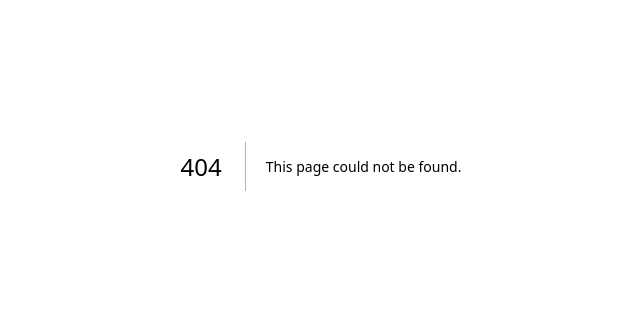
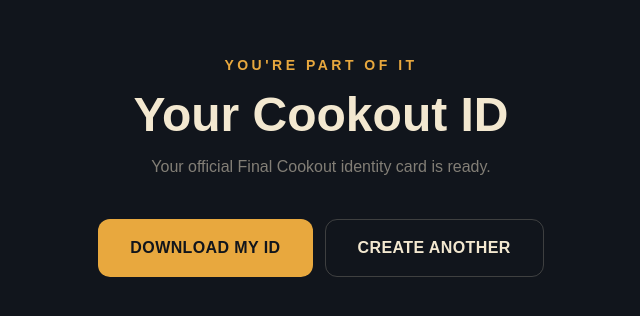
Before and after one commit to DavidUwak/final-cookout, a Next.js app: page /id/preview in a window 1280 px wide. Before the commit this address had no page. Shown: the part 234-550 px from the top of the page, without its empty margins (319-959 px from the left). Built offline with nearby package versions, Linux system fonts and the light colour scheme.

Commit message:
Create preview page

```diff
--- /dev/null
+++ b/app/id/preview/page.tsx
@@ -0,0 +1,68 @@
+'use client';
+
+export default function IDPreviewPage() {
+  return (
+    <main className="min-h-screen bg-cookout-navy text-cookout-cream">
+
+      <section className="mx-auto flex min-h-screen max-w-6xl flex-col items-center justify-center px-6 py-16">
+
+        <p className="text-sm font-semibold uppercase tracking-[0.25em] text-cookout-gold">
+          You're part of it
+        </p>
+
+        <h1 className="mt-4 text-center text-4xl font-bold sm:text-5xl">
+          Your Cookout ID
+        </h1>
+
+        <p className="mt-4 max-w-md text-center text-cookout-cream/50">
+          Your official Final Cookout identity card is ready.
+        </p>
+
+        {/* CARD WILL GO HERE */}
+
+        <div className="mt-10 flex flex-col gap-3 sm:flex-row">
+
+          <button
+            type="button"
+            className="
+              rounded-xl
+              bg-cookout-gold
+              px-8
+              py-4
+              font-semibold
+              uppercase
+              tracking-wide
+              text-cookout-navy
+              transition
+              hover:bg-[#F3C56B]
+            "
+          >
+            Download My ID
+          </button>
+
+          <a
+            href="/id"
+            className="
+              rounded-xl
+              border
+              border-cookout-cream/20
+              px-8
+              py-4
+              text-center
+              font-semibold
+              uppercase
+              tracking-wide
+              transition
+              hover:bg-cookout-cream/10
+            "
+          >
+            Create Another
+          </a>
+
+        </div>
+
+      </section>
+
+    </main>
+  );
+}
```
